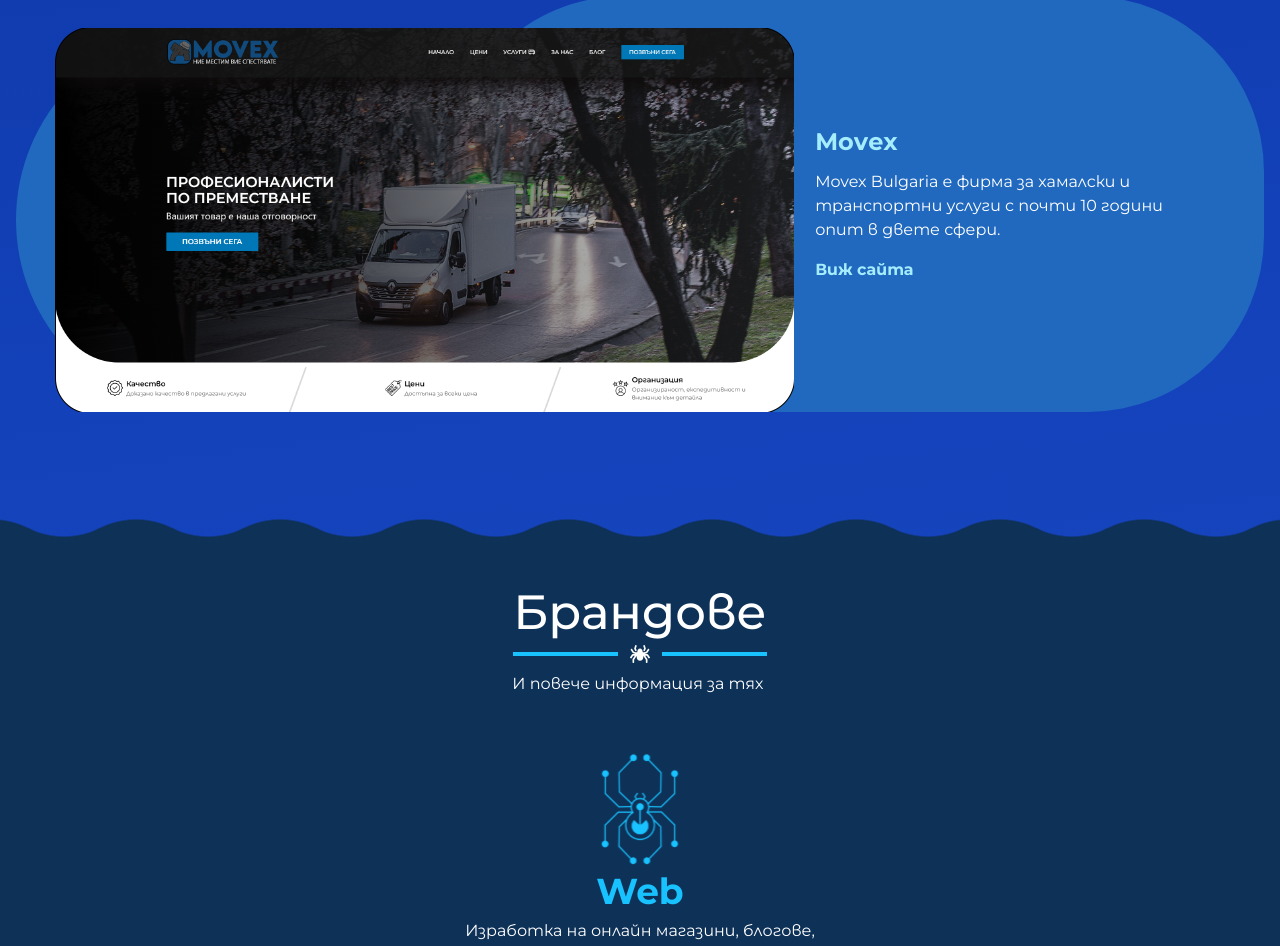
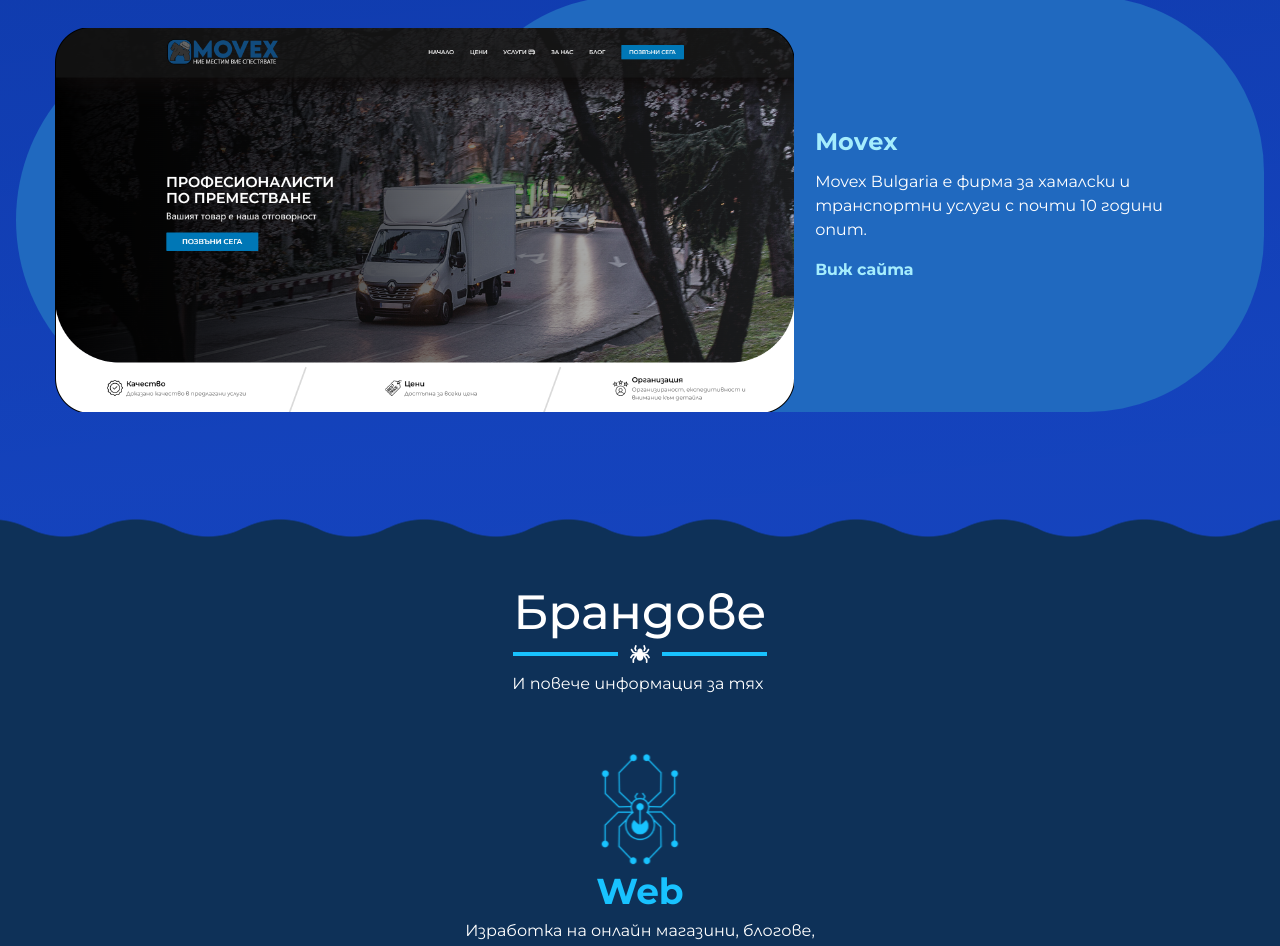
Before and after one commit to StroverIT/Strover, a Next.js app: page / in a window 1280 px wide. Shown: the part 5764-6710 px from the top of the page. Built offline with nearby package versions, Linux system fonts and the light colour scheme; a web font is replaced by a local one.

Commit message:
fixing the text

```diff
--- a/components/indexPage/FirmsWhoTrust.js
+++ b/components/indexPage/FirmsWhoTrust.js
@@ -33,7 +33,7 @@ export default function FirmsWhoTrust() {
         <FirmsContainer
           imageUrl="/firms/movexTest1.png"
           title="Movex"
-          description={`Movex Bulgaria е фирма за хамалски и транспортни услуги с почти 10 години опит в двете сфери. `}
+          description={`Movex Bulgaria е фирма за хамалски и транспортни услуги с почти 10 години опит. `}
           siteLink="https://movex.bg"
           gridXl="xl:grid-cols-[40%50%]"
         />
```
